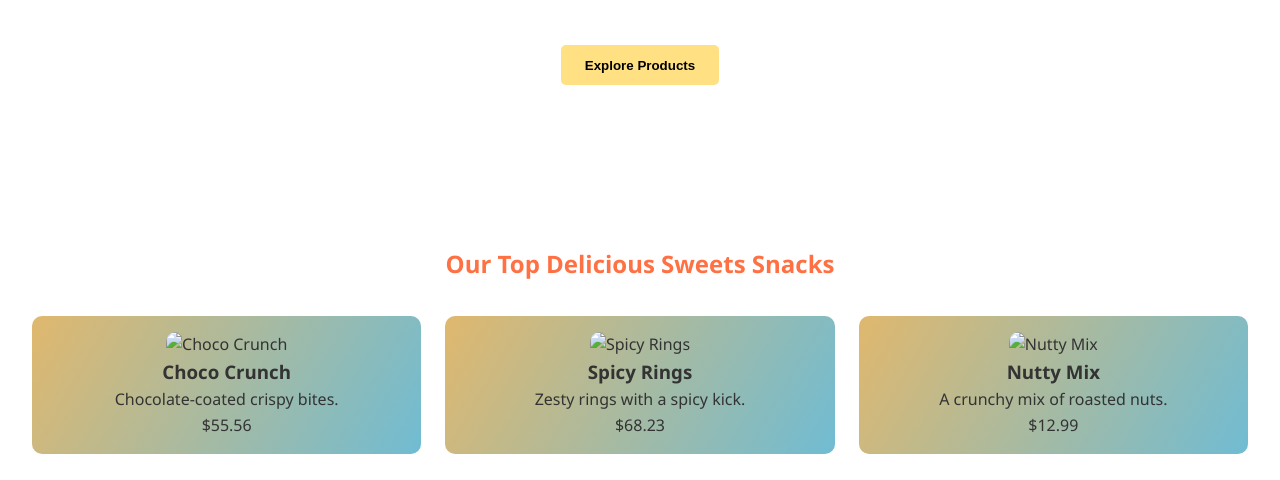
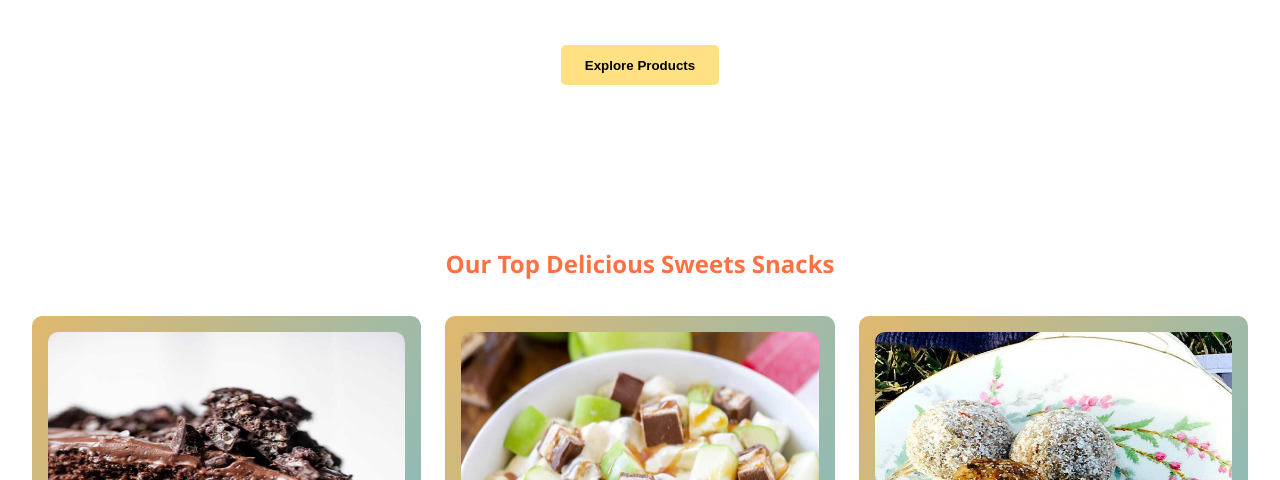
Before and after one commit to Ankit705051/Food-spicey, a plain HTML site: page index.html in a window 1280 px wide. Shown: the part 320-800 px from the top of the page. Drawn offline with Linux system fonts and the light colour scheme.

Commit message:
Update index.html

```diff
--- a/index.html
+++ b/index.html
@@ -33,19 +33,19 @@
     <h2>Our Top Delicious Sweets  Snacks</h2>
     <div class="product-grid">
       <div class="product-card">
-        <img src="./assets/chocolate-crunch-cake.jpg" alt="Choco Crunch" height="400px"/>
+        <img src="./chocolate-crunch-cake.jpg" alt="Choco Crunch" height="400px"/>
         <h3>Choco Crunch</h3>
         <p>Chocolate-coated crispy bites.</p>
          <div class="product-price">$55.56</div>
       </div>
       <div class="product-card">
-        <img src="./assets/snickers-salad3.jpg" alt="Spicy Rings" height="400px"/>
+        <img src="./snickers-salad3.jpg" alt="Spicy Rings" height="400px"/>
         <h3>Spicy Rings</h3>
         <p>Zesty rings with a spicy kick.</p>
          <div class="product-price">$68.23</div>
       </div>
       <div class="product-card">
-        <img src="./assets/Natural-Nutty-ball.jpg" alt="Nutty Mix" height="400px"/>
+        <img src="./Natural-Nutty-ball.jpg" alt="Nutty Mix" height="400px"/>
         <h3>Nutty Mix</h3>
         <p>A crunchy mix of roasted nuts.</p>
         <div class="product-price">$12.99</div>
```
